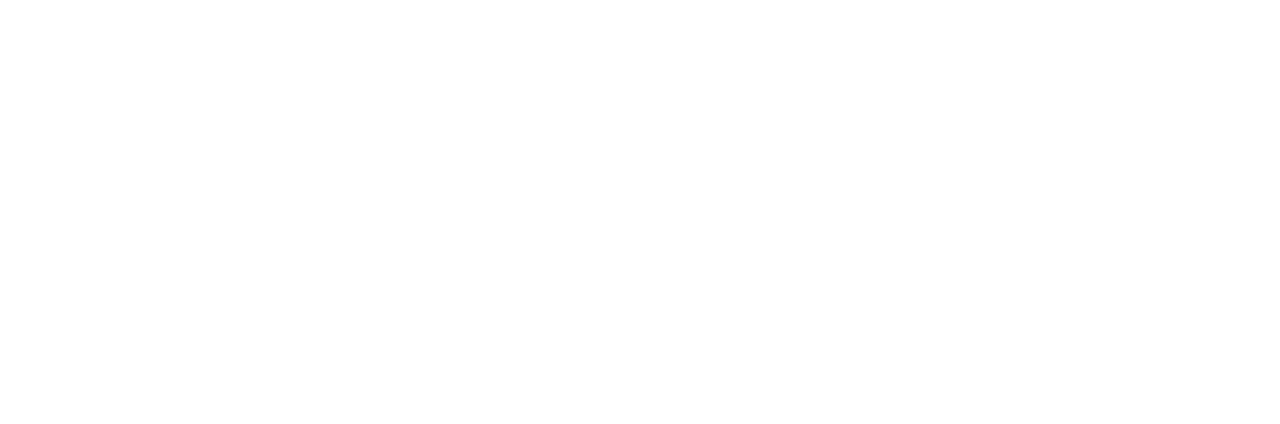
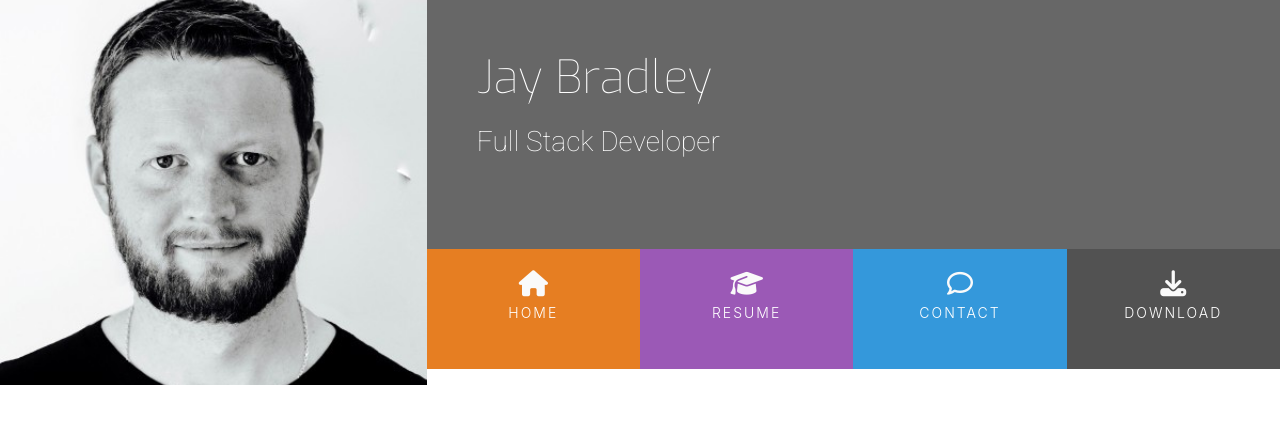
Before and after one commit to LogisticBravo/My-Resume, a plain HTML site: page index.html in a window 1280 px wide. Drawn offline with nearby package versions, Linux system fonts and the light colour scheme.

Commit message:
added nav and styling

```diff
--- a/assets/css/style.css
+++ b/assets/css/style.css
@@ -0,0 +1,102 @@
+@import url('https://fonts.googleapis.com/css2?family=Exo:ital,wght@0,100;0,200;0,300;0,400;0,500;0,600;0,700;0,800;0,900;1,100;1,200;1,300;1,400;1,500;1,600;1,700;1,800;1,900&family=Roboto:ital,wght@0,100;0,300;0,400;0,500;0,700;0,900;1,100;1,300;1,400;1,500;1,700;1,900&display=swap');
+
+/* ----- Colors ----- */
+
+.bg-color-name-title{
+    background-color: #676767;
+}
+
+.ui-menu-color-home {
+    background-color: #e67e22;
+}
+.ui-menu-color-resume {
+    background-color: #9b59b6;
+}
+.ui-menu-color-contact {
+    background-color: #3498db;
+}
+.ui-menu-color-download {
+    background-color: #525252;
+}
+
+/* -------- Heading ------ */
+header {
+    margin: 0;
+}
+
+.heading {
+    margin-left: 50px;
+
+}
+
+.logo {
+    background: url("../images/jayprofile.jpeg");
+    background-position: center;
+    background-repeat: no-repeat;
+    background-size: cover;
+    min-height: 360px;
+    transition: all .5s ease-in-out;
+    -moz-transition: all .5s ease-in-out;
+    -webkit-transition: all .5s ease-in-out;
+}
+
+.name {
+    font-family: "Exo", sans-serif;
+    font-weight: 100;
+    font-size: 46px;
+    margin-top: 50px;
+    color: #fff;
+}
+
+.title {
+    font-family: "Roboto", sans-serif;
+    font-weight: 200;
+    font-size: 28px;
+    margin-top: 20px;
+    margin-bottom: 90px;
+    color: #fff;
+}
+
+.list-inline-item:not(:last-child) {
+    margin: 0;
+}
+
+.menucontainer {
+    font-size: 0;
+}
+
+#nav li {
+    font-size: 14px;
+    padding: 0;
+}
+
+.menuitem {
+    height: 120px;
+    text-align: center;
+    padding: 0;
+}
+
+.menuitem a {
+    width: 100%;
+    text-decoration: none;
+    color: #fff;
+    height: 120px;
+}
+
+.menuitem a i {
+    padding-top: 22px;
+    display: block;
+    color: #fafafa;
+    font-size: 26px;
+}
+
+.menuitem span {
+    display: block;
+    width: 100%;
+    padding-top: 5px;
+    text-align: center;
+    text-transform: uppercase;
+    font-size: 14px;
+    font-weight: 300;
+    letter-spacing: 2px;
+}
--- a/index.html
+++ b/index.html
@@ -1,16 +1,51 @@
 <!DOCTYPE html>
 <html lang="en">
+
 <head>
 	<meta charset="UTF-8">
 	<meta name="viewport" content="width=device-width, initial-scale=1.0">
-    <title>Rosie</title>
-    <link rel="stylesheet" href="https://stackpath.bootstrapcdn.com/bootstrap/4.5.2/css/bootstrap.min.css" integrity="sha384-JcKb8q3iqJ61gNV9KGb8thSsNjpSL0n8PARn9HuZOnIxN0hoP+VmmDGMN5t9UJ0Z" crossorigin="anonymous">
+	<title>Jay</title>
+	<link rel="stylesheet" href="https://stackpath.bootstrapcdn.com/bootstrap/4.5.2/css/bootstrap.min.css"
+		integrity="sha384-JcKb8q3iqJ61gNV9KGb8thSsNjpSL0n8PARn9HuZOnIxN0hoP+VmmDGMN5t9UJ0Z" crossorigin="anonymous">
 	<script src="https://kit.fontawesome.com/35a878bce2.js" crossorigin="anonymous"></script>
 	<link rel="stylesheet" href="assets/css/style.css" type="text/css">
 </head>
+
 <body>
 	<header>
+		<div class="row no-gutters">
+			<a href="index.html" class="col-md-4 logo">
+			</a>
+			<div class="col-md-8">
+				<div class="row no-gutters bg-color-name-title">
+					<div class="col heading">
+                        <h1 class="name">Jay Bradley</h1>
+                        <h2 class="title">Full Stack Developer</h2>
+					</div>
+				</div>
+                <div class="row no-gutters">
+                    <div class="col no-gutters">
+                        <div class="col">
+                            <ul id="nav" class="list-inline menucontainer">
+                                <li class="col-6 col-sm-3 ui-menu-color-home list-inline-item menuitem">
+                                <a href="#"><i class="fa fa-home" aria-hidden="true"></i><span> Home</span></a>
+                                </li>
+                                <li class="col-6 col-sm-3 ui-menu-color-resume list-inline-item menuitem">
+                                <a href="#"><i class="fa fa-graduation-cap" aria-hidden="true"></i><span>Resume</span></a>
+                                </li>
+                                <li class="col-6 col-sm-3 ui-menu-color-contact list-inline-item menuitem">
+                                <a href="#"><i class="fa fa-comment-o" aria-hidden="true"></i><span>Contact</span></a>
+                                </li>
+                                <li class="col-6 col-sm-3 ui-menu-color-download list-inline-item menuitem">
+                                <a href="#"><i class="fa fa-download" aria-hidden="true"></i><span>Download</span></a>
+                                </li>
+                            </ul>
+                        </div>
 
+                    </div>
+                </div>
+			</div>
+		</div>
 	</header>
 	<section>
 
@@ -19,4 +54,5 @@
 
 	</footer>
 </body>
+
 </html>
```
Also changed, not shown: assets/images/jayprofile.jpeg (added), assets/images/rosie.jpg (added). Lines whose indentation alone changed are shown as unchanged.
